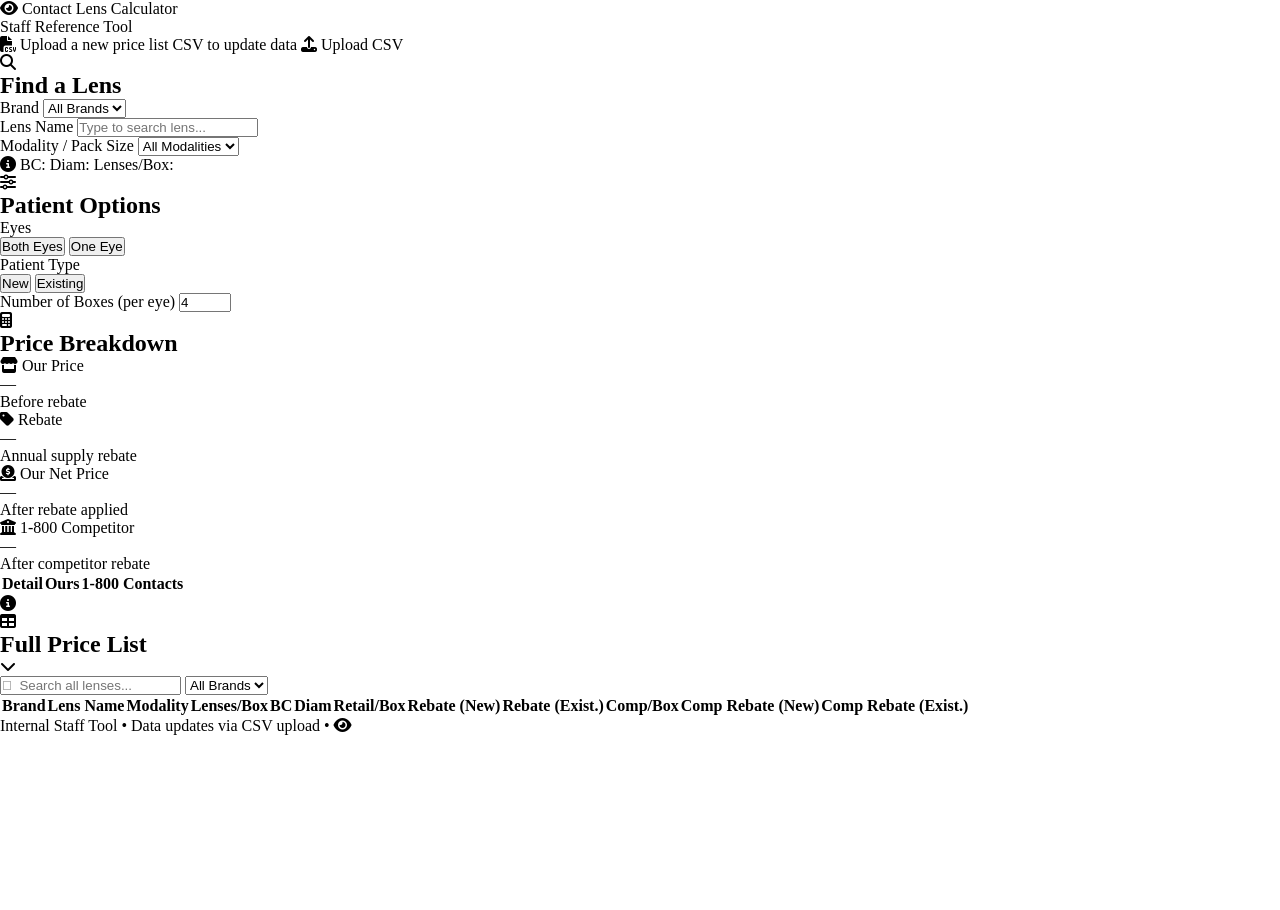
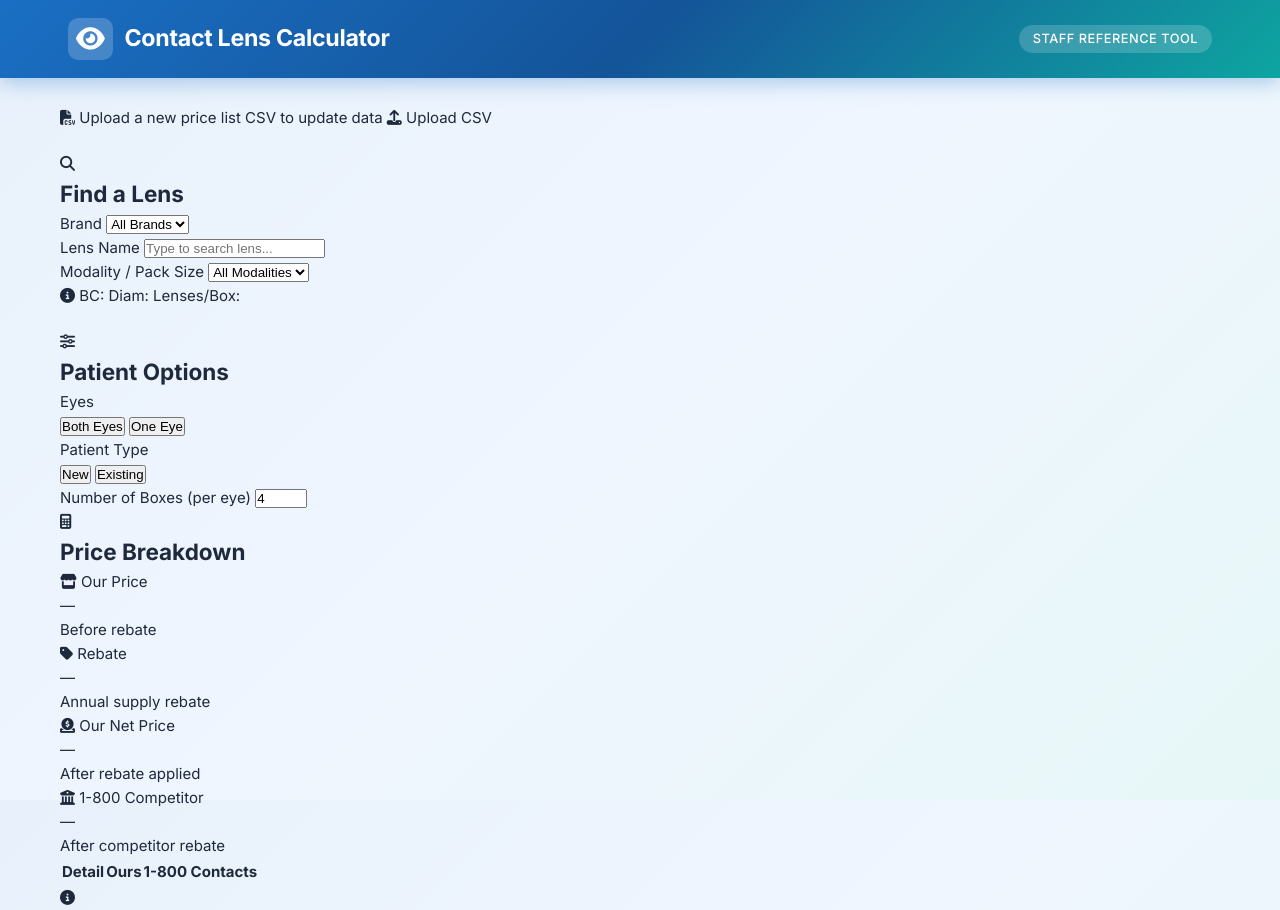
Before and after one commit to tjanes01/contact-lens-calculator, a plain HTML site: page index.html in a window 1280 px wide. Shown: the top 910 px of the page. Before the commit the page ends 800 px from the top, so only its background shows below. Drawn offline with nearby package versions, Linux system fonts and the light colour scheme.

Commit message:
Update style.css

```diff
--- a/style.css
+++ b/style.css
@@ -1,23 +1,128 @@
-/* ===== RESET & BASE ===== */
-*, *::before, *::after { box-sizing: border-box; margin: 0; padding: 0; }
+/* =====================================================
+   Contact Lens Calculator — style.css
+   Professional Medical / Optical Theme
+   ===================================================== */
 
+/* ── Google Font & Reset ── */
+@import url('https://fonts.googleapis.com/css2?family=Inter:wght@300;400;500;600;700;800&display=swap');
+
+*, *::before, *::after {
+  box-sizing: border-box;
+  margin: 0;
+  padding: 0;
+}
+
+/* ── CSS Variables ── */
 :root {
-  --primary:       #1a6fc4;
-  --primary-dark:  #145499;
-  --primary-light: #e8f1fb;
-  --accent:        #0ea5a0;
-  --accent-light:  #e6f7f7;
-  --success:       #16a34a;
-  --success-light: #dcfce7;
-  --warning:       #d97706;
-  --warning-light: #fef3c7;
-  --danger:        #dc2626;
-  --danger-light:  #fee2e2;
-  --gray-50:       #f8fafc;
-  --gray-100:      #f1f5f9;
-  --gray-200:      #e2e8f0;
-  --gray-300:      #cbd5e1;
-  --gray-400:      #94a3b8;
-  --gray-500:      #64748b;
-  --gray-600:      #475569;
-  --gray-700
+  --primary:        #1a6fc4;
+  --primary-dark:   #145499;
+  --primary-light:  #e8f1fb;
+  --primary-xlight: #f0f6ff;
+  --accent:         #0ea5a0;
+  --accent-light:   #e6f7f7;
+  --success:        #16a34a;
+  --success-light:  #dcfce7;
+  --warning:        #d97706;
+  --warning-light:  #fef3c7;
+  --danger:         #dc2626;
+  --danger-light:   #fee2e2;
+  --gray-50:        #f8fafc;
+  --gray-100:       #f1f5f9;
+  --gray-200:       #e2e8f0;
+  --gray-300:       #cbd5e1;
+  --gray-400:       #94a3b8;
+  --gray-500:       #64748b;
+  --gray-600:       #475569;
+  --gray-700:       #334155;
+  --gray-800:       #1e293b;
+  --gray-900:       #0f172a;
+  --white:          #ffffff;
+  --shadow-sm:      0 1px 3px rgba(0,0,0,0.08), 0 1px 2px rgba(0,0,0,0.06);
+  --shadow-md:      0 4px 12px rgba(0,0,0,0.10), 0 2px 4px rgba(0,0,0,0.06);
+  --shadow-lg:      0 10px 30px rgba(0,0,0,0.12), 0 4px 8px rgba(0,0,0,0.06);
+  --radius-sm:      6px;
+  --radius-md:      12px;
+  --radius-lg:      18px;
+  --radius-xl:      24px;
+}
+
+/* ── Base ── */
+html {
+  scroll-behavior: smooth;
+}
+
+body {
+  font-family: 'Inter', system-ui, -apple-system, sans-serif;
+  background: linear-gradient(135deg, #e8f1fb 0%, #f0f6ff 50%, #e6f7f7 100%);
+  background-attachment: fixed;
+  color: var(--gray-800);
+  min-height: 100vh;
+  font-size: 15px;
+  line-height: 1.6;
+}
+
+/* =====================================================
+   HEADER
+   ===================================================== */
+.header {
+  background: linear-gradient(135deg, #1a6fc4 0%, #145499 50%, #0ea5a0 100%);
+  color: var(--white);
+  padding: 0;
+  box-shadow: 0 4px 20px rgba(26,111,196,0.35);
+  position: sticky;
+  top: 0;
+  z-index: 100;
+}
+
+.header-inner {
+  max-width: 1200px;
+  margin: 0 auto;
+  padding: 18px 28px;
+  display: flex;
+  align-items: center;
+  justify-content: space-between;
+  flex-wrap: wrap;
+  gap: 8px;
+}
+
+.header-logo {
+  display: flex;
+  align-items: center;
+  gap: 12px;
+  font-size: 1.45rem;
+  font-weight: 700;
+  letter-spacing: -0.3px;
+}
+
+.header-logo i {
+  font-size: 1.6rem;
+  background: rgba(255,255,255,0.2);
+  padding: 8px;
+  border-radius: 10px;
+  backdrop-filter: blur(4px);
+}
+
+.header-sub {
+  font-size: 0.8rem;
+  font-weight: 500;
+  background: rgba(255,255,255,0.18);
+  padding: 4px 14px;
+  border-radius: 20px;
+  letter-spacing: 0.5px;
+  text-transform: uppercase;
+  backdrop-filter: blur(4px);
+}
+
+/* =====================================================
+   MAIN CONTAINER
+   ===================================================== */
+.container {
+  max-width: 1200px;
+  margin: 0 auto;
+  padding: 28px 20px 60px;
+  display: flex;
+  flex-direction: column;
+  gap: 22px;
+}
+
+/* ================================
```
